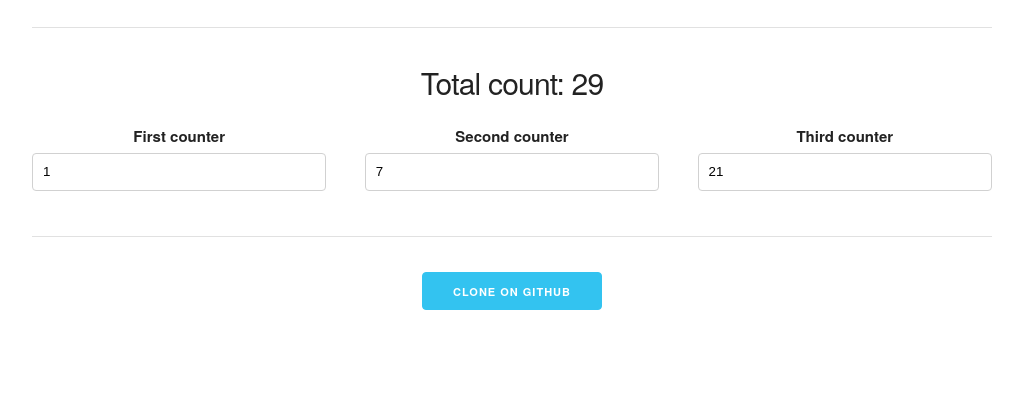
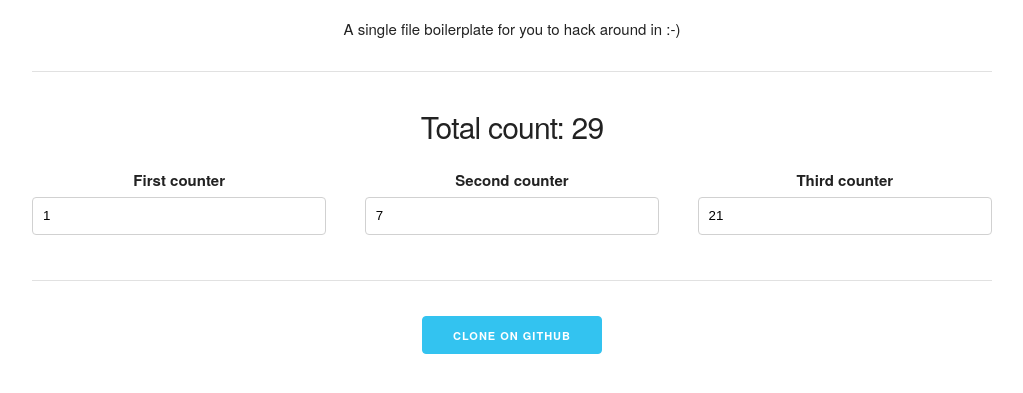
Before and after one commit to raahede/vue-template-simple, a plain HTML site: page index.html in a window 1280 px wide. Shown: the part 227-620 px from the top of the page, without its empty margins (128-1151 px from the left). Drawn offline with nearby package versions, Linux system fonts and the light colour scheme.

Commit message:
Adding page text

```diff
--- a/index.html
+++ b/index.html
@@ -35,6 +35,7 @@
   <div class="container">
     <img src="https://vuejs.org/images/logo.png" width="200" alt="Vue logo">
     <h1>Get started with Vue.js</h1>
+    <p>A single file boilerplate for you to hack around in :-)</p>
     <hr>
 
     <!--
```
